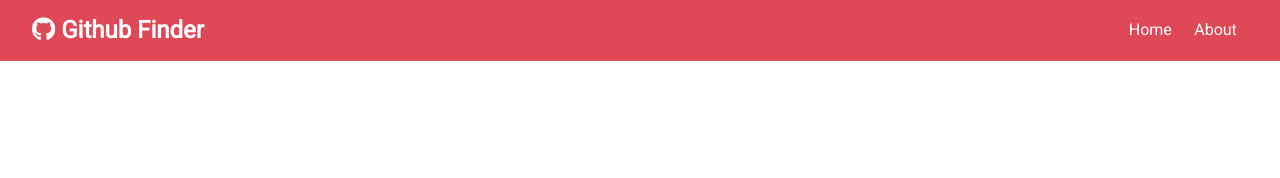
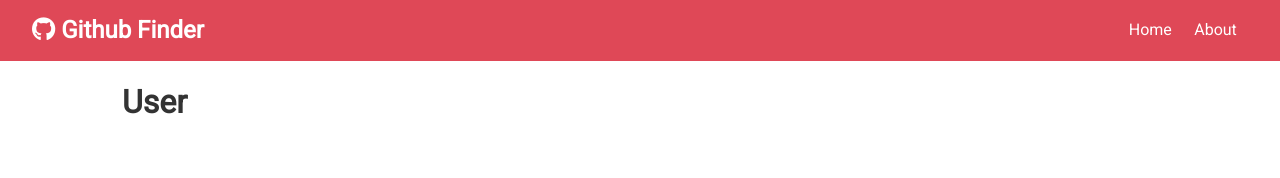
Before and after one commit to Diegobr21/GithubFinder, a React (Create React App) app: page /user/1 in a window 1280 px wide. Shown: the top 178 px of the page. Built offline with nearby package versions, Linux system fonts and the light colour scheme.

Commit message:
user component

```diff
--- a/src/App.js
+++ b/src/App.js
@@ -4,6 +4,7 @@
 import React , { Component, Fragment } from  'react' ;
 import Navbar from './components/layout/Navbar';
 import Users from './components/users/Users';
+import User from './components/users/User';
 import Search from './components/users/Search';
 import { Alert } from './components/layout/Alert';
 import { About } from './components/pages/About';
@@ -13,6 +14,7 @@
 
   state = {
     users: [],
+    user: {},
     loading: false,
     alert:null
   }
@@ -23,6 +25,16 @@
     this.setState({loading: true})
 
     const res = await axios.get(`https://api.github.com/search/users?q=${text}&client_id=${process.env.REACT_APP_GITHUB_CLIENT_ID}
+    &client_secret=${process.env.REACT_APP_GITHUB_CLIENT_SECRET}`);
+
+    this.setState({user: res.data, loading:false})
+  }
+
+  //Get single user
+  getUser = async username => {
+    this.setState({loading: true})
+
+    const res = await axios.get(`https://api.github.com/users/${username}?client_id=${process.env.REACT_APP_GITHUB_CLIENT_ID}
     &client_secret=${process.env.REACT_APP_GITHUB_CLIENT_SECRET}`);
 
     this.setState({users: res.data.items, loading:false})
@@ -39,7 +51,7 @@
 
   render(){
 
-    const { loading, users} = this.state;
+    const { loading, users, user} = this.state;
 
     return (
       <Router>
@@ -63,6 +75,11 @@
             <Route exact path = '/about' component={About}>
 
             </Route>
+            <Route exact path = '/user/:login' render={props =>(
+              <User {...props} getUser={this.getUser} user={user} loading={loading}></User>
+            )}>
+
+            </Route>
 
           </Switch>
 
--- /dev/null
+++ b/src/components/users/User.js
@@ -0,0 +1,13 @@
+import React, { Component } from 'react'
+
+export class User extends Component {
+    render() {
+        return (
+            <div>
+               <h1>User</h1>
+            </div>
+        )
+    }
+}
+
+export default User
```
